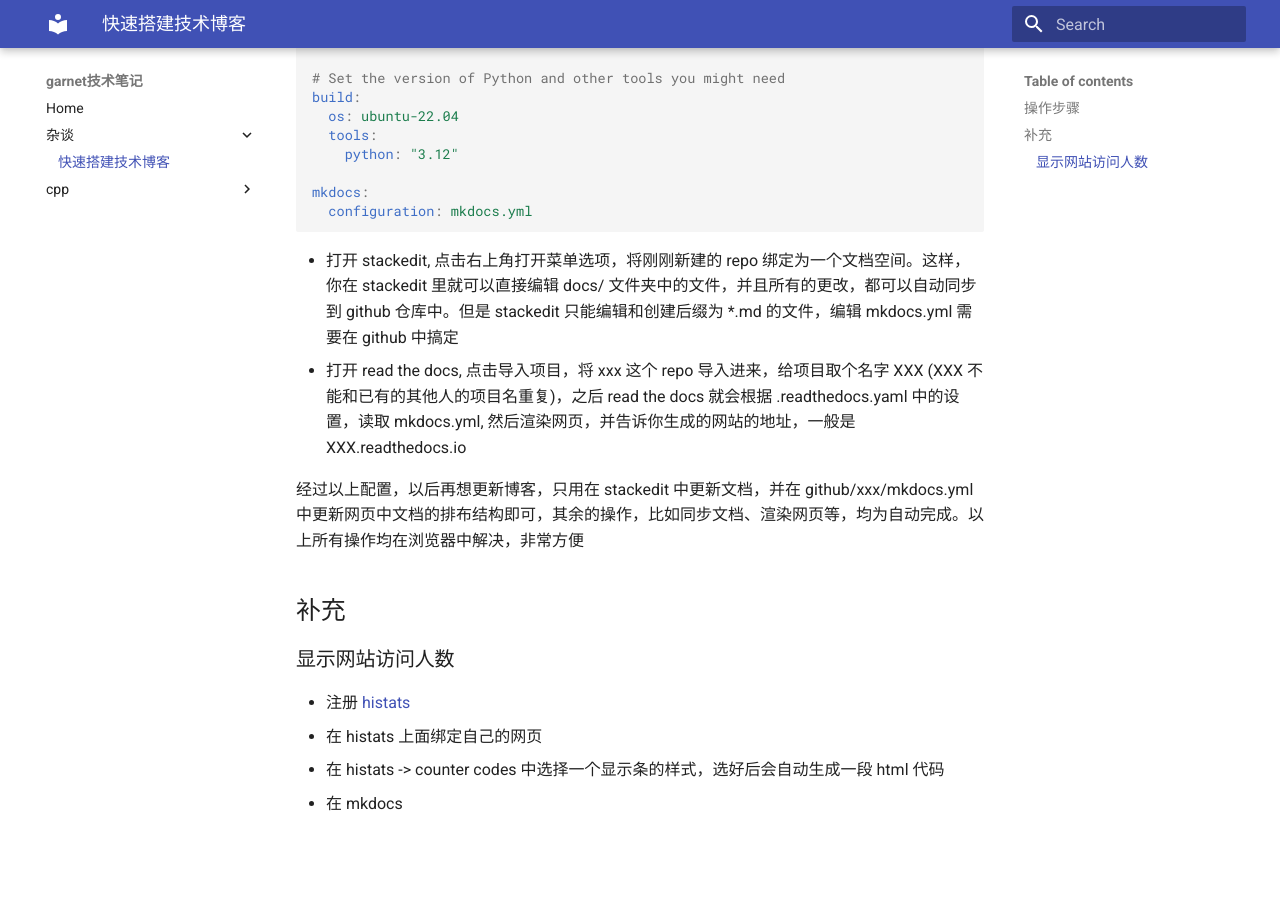
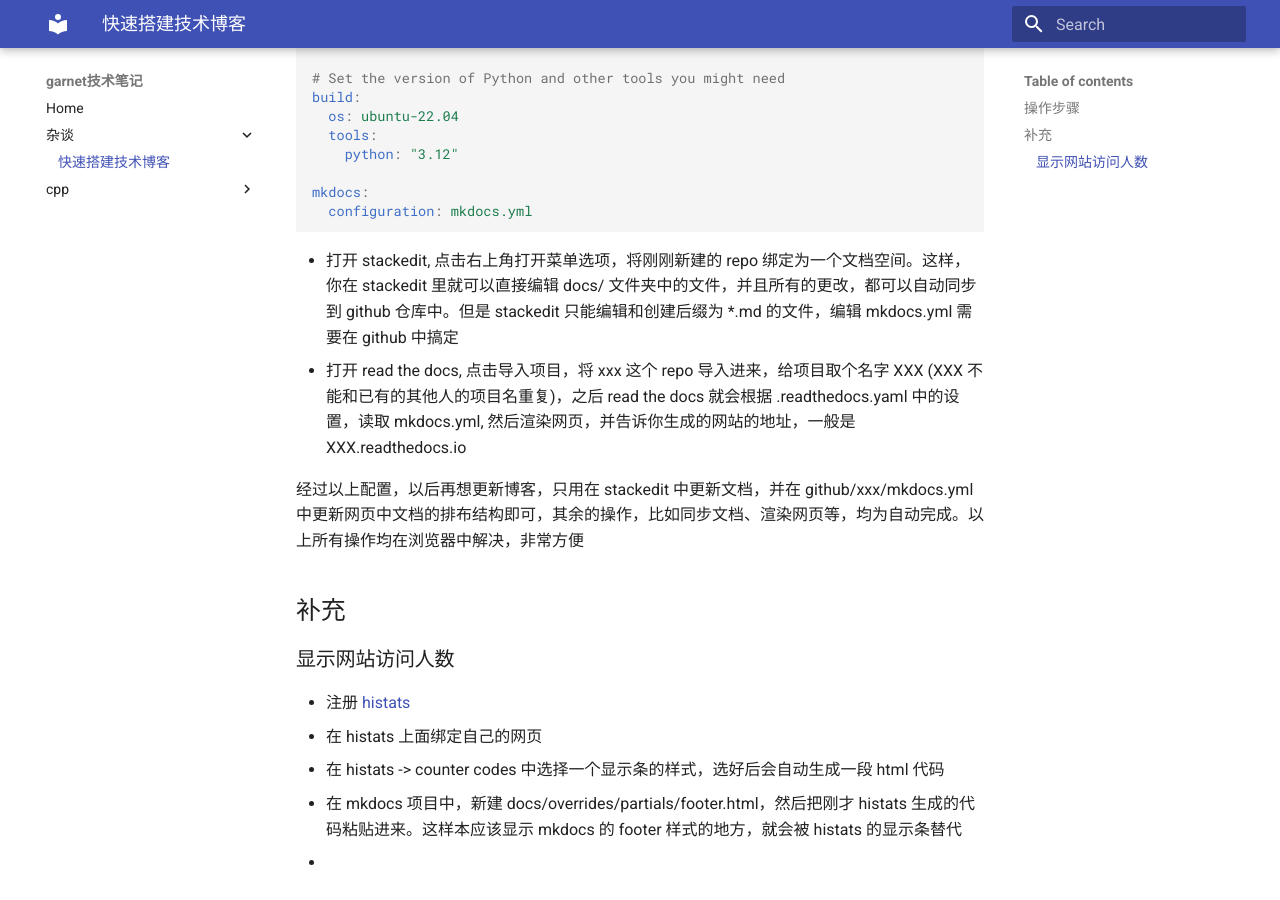
Before and after one commit to ymma98/technotes, an MkDocs documentation site: the page built from docs/杂谈/快速搭建技术博客.md, in a window 1280 px wide and 900 px high, scrolled down 1225 px. Built offline with MkDocs 1.6.1 and Material for MkDocs 9.7.7, drawn with Linux system fonts in a browser that asks for light colours; before the commit the page ends 2066 px from its top, so only the background shows below that.

Commit message:
docs/杂谈/快速搭建技术博客.md updated from https://stackedit.cn/

```diff
--- a/docs/杂谈/快速搭建技术博客.md
+++ b/docs/杂谈/快速搭建技术博客.md
@@ -62,12 +62,13 @@ mkdocs:
 * 注册 [histats](https://www.histats.com/)
 * 在 histats 上面绑定自己的网页
 * 在 histats -> counter codes 中选择一个显示条的样式，选好后会自动生成一段 html 代码
-* 在 mkdocs
+* 在 mkdocs 项目中，新建 docs/overrides/partials/footer.html，然后把刚才 histats 生成的代码粘贴进来。这样本应该显示 mkdocs 的 footer 样式的地方，就会被 histats 的显示条替代
+*
 
 
 
 
 <!--stackedit_data:
-eyJoaXN0b3J5IjpbNTgyMDY0OTEyLDExMjcwNzk3NzAsMTMzMz
+eyJoaXN0b3J5IjpbNTIyMzQzNzYwLDExMjcwNzk3NzAsMTMzMz
 g3ODM0LDEyNzg3NjAyNzQsLTIwMjA5MjcyNzNdfQ==
 -->
```
